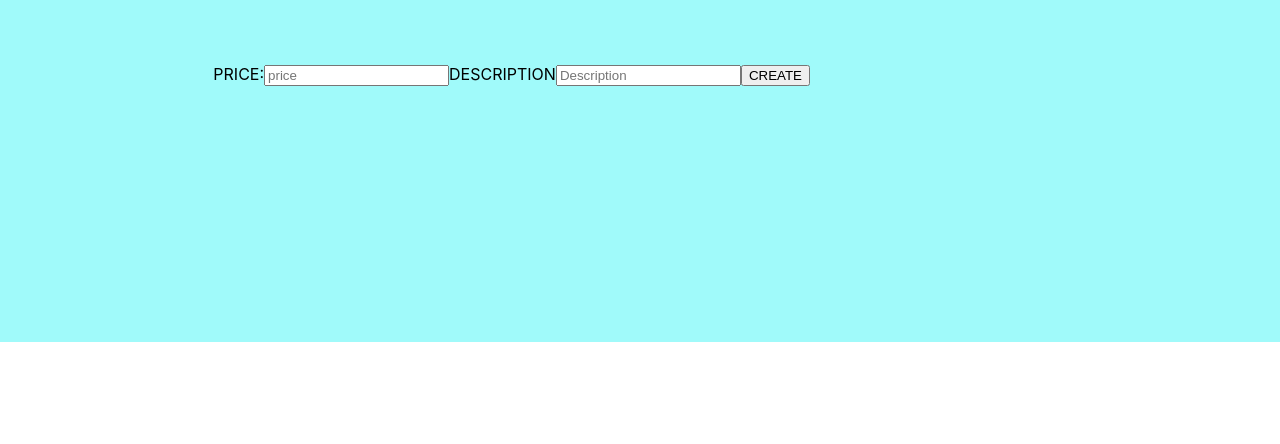
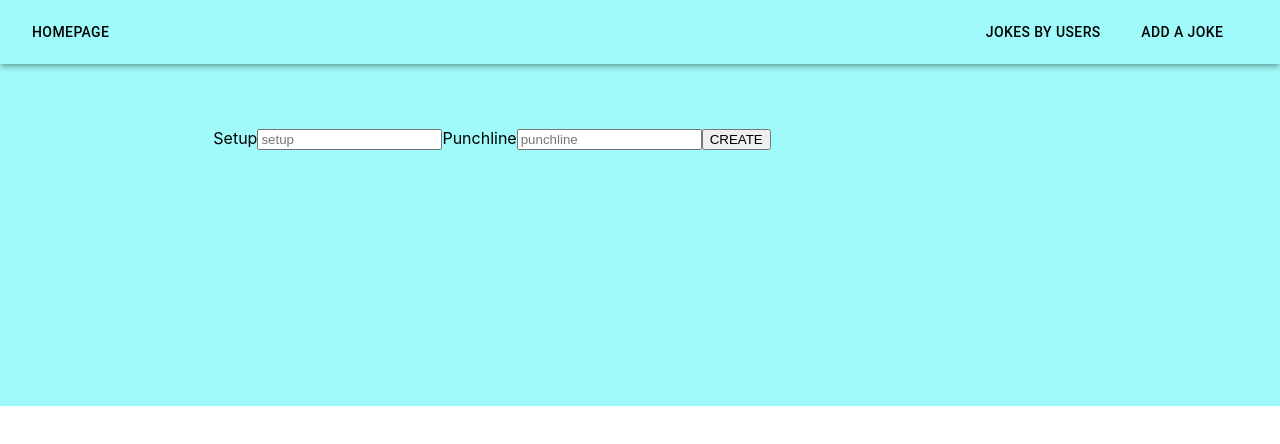
Before and after one commit to manchandajayant/Jokes_app, a React (Create React App) app: page /new in a window 1280 px wide. Shown: the top 444 px of the page. Built offline with nearby package versions, Linux system fonts and the light colour scheme.

Commit message:
reat-share

```diff
--- a/package.json
+++ b/package.json
@@ -13,6 +13,7 @@
     "react-redux": "^7.2.0",
     "react-router-dom": "^5.2.0",
     "react-scripts": "3.4.1",
+    "react-share": "^4.1.0",
     "redux": "^4.0.5",
     "redux-thunk": "^2.3.0",
     "superagent": "^5.2.2"
--- a/src/Actions/jokeActions.js
+++ b/src/Actions/jokeActions.js
@@ -31,7 +31,7 @@ const newJokeCreated = (jokes) => ({
 
 export const newJoke = (data) => (dispatch, getState) => {
   request
-    .post(`${baseUrl}/event`)
+    .post(`${baseUrl}/joke`)
     .send(data)
     .then((res) => {
       const action = newJokeCreated(res.body);
--- a/src/App.js
+++ b/src/App.js
@@ -4,6 +4,8 @@ import "./App.css";
 import { Route } from "react-router-dom";
 import JokesFetched from "./Components/Homepage";
 import NewJokes from "./Components/NewJokes";
+import Userjokelist from "./Components/UserJokes";
+import Navigation from "./Components/Navigation";
 function App() {
   return (
     <Grid
@@ -11,11 +13,15 @@ function App() {
       direction="column"
       style={{ backgroundColor: "rgba(150,250,250,0.9)", marginBottom: "0%" }}
     >
+      <Grid item>
+        <Navigation />
+      </Grid>
       <Grid item container style={{ marginTop: "5%", marginBottom: "20%" }}>
         <Grid item xs={false} sm={2} />
         <Grid item xs={12} sm={8}>
           <Route exact path="/" component={JokesFetched} />
           <Route exact path="/new" component={NewJokes} />
+          <Route exact path="/jokelist" component={Userjokelist} />
         </Grid>
         <Grid item xs={false} sm={2} />
       </Grid>
--- a/src/Components/Homepage.js
+++ b/src/Components/Homepage.js
@@ -1,19 +1,16 @@
 import React, { useState, useEffect } from "react";
-import { useDispatch, useSelector } from "react-redux";
 import Layout from "./Layout";
 import axios from "axios";
 import Grid from "@material-ui/core/Grid";
 import { Button, Typography } from "@material-ui/core";
 import "../App.css";
-import { showAlljokes } from "../Actions/jokeActions";
-
+import { FacebookShareButton } from "react-share";
 const JokesFetched = () => {
   const [data, setData] = useState([]);
   const [punch, setPunch] = useState("");
   const [setup, setSetup] = useState("");
   const [ready, setReady] = useState(false);
-  const jokes = useSelector((state) => state.jokes);
-  const dispatch = useDispatch();
+
   const fetchData = async () => {
     const result = await axios(
       "https://official-joke-api.appspot.com/jokes/programming/random"
@@ -28,8 +25,7 @@ const JokesFetched = () => {
 
   useEffect(() => {
     fetchData();
-    dispatch(showAlljokes());
-  }, [dispatch]);
+  }, []);
 
   useEffect(() => {
     setPunch(data.punchline);
--- /dev/null
+++ b/src/Components/Navigation.js
@@ -0,0 +1,37 @@
+import React from "react";
+import { Toolbar, Typography, AppBar, Button } from "@material-ui/core";
+import { makeStyles } from "@material-ui/core/styles";
+
+import { Link } from "@material-ui/core";
+
+const useStyles = makeStyles(() => ({
+  typoStyles: {
+    flex: 1,
+  },
+}));
+const Navigation = () => {
+  const classes = useStyles();
+  return (
+    <AppBar
+      position="static"
+      style={{ backgroundColor: "rgba(150,250,250,0.1)" }}
+    >
+      <Toolbar>
+        <Typography className={classes.typoStyles} style={{ color: "#000000" }}>
+          <Button href="/" style={{ color: "#000" }}>
+            Homepage
+          </Button>
+        </Typography>
+        <Button href="/jokelist" style={{ marginRight: "2%", color: "black" }}>
+          Jokes by users
+        </Button>
+
+        <Button href="/new" style={{ marginRight: "2%", color: "black" }}>
+          Add a Joke
+        </Button>
+      </Toolbar>
+    </AppBar>
+  );
+};
+
+export default Navigation;
--- a/src/Components/NewJokes.js
+++ b/src/Components/NewJokes.js
@@ -15,21 +15,21 @@ const NewJokContainer = () => {
   console.log(newJoke());
   return (
     <div>
-      PRICE:
+      Setup
       <input
         type="text"
-        name="price"
-        placeholder="price"
-        // onChange={(e) => setPrice(e.target.value)}
-        // value={price}
+        name="setup"
+        placeholder="setup"
+        onChange={(e) => setSetup(e.target.value)}
+        value={setup}
       />
-      DESCRIPTION
+      Punchline
       <input
         type="text"
-        name="description"
-        placeholder="Description"
-        // onChange={(e) => setDescription(e.target.value)}
-        // value={description}
+        name="punchline"
+        placeholder="punchline"
+        onChange={(e) => setPunchline(e.target.value)}
+        value={punchline}
       />
       <button onClick={onSubmit}>CREATE</button>
     </div>
--- /dev/null
+++ b/src/Components/UserJokes.js
@@ -0,0 +1,52 @@
+import React, { useState, useEffect } from "react";
+import { useDispatch, useSelector } from "react-redux";
+import { showAlljokes } from "../Actions/jokeActions";
+import { Card, Typography } from "@material-ui/core";
+import { makeStyles } from "@material-ui/core";
+const useStyles = makeStyles({
+  root: {
+    Width: 200,
+    height: 100,
+    backgroundColor: "#8FEFAD",
+    border: "solid black 0.2px",
+    boxShadow: "1px 1px rgba(150,250,25,0.)",
+  },
+
+  title: {
+    fontSize: 14,
+  },
+  pos: {
+    marginBottom: 12,
+  },
+});
+const Userjokelist = () => {
+  const classes = useStyles();
+  const jokes = useSelector((state) => state.jokes);
+  const dispatch = useDispatch();
+
+  useEffect(() => {
+    dispatch(showAlljokes());
+  }, [dispatch]);
+  console.log(jokes);
+  return (
+    <div>
+      {jokes.map((joke) => {
+        return (
+          <div>
+            <Card classes={classes.root}>
+              <Typography variant="h4" component="h2">
+                {joke.setup}
+              </Typography>
+
+              <Typography variant="h4" component="h2">
+                {joke.punchline}
+              </Typography>
+            </Card>
+          </div>
+        );
+      })}
+    </div>
+  );
+};
+
+export default Userjokelist;
```
Also changed, not shown: 1 other file (tests, documents, lock files or other folders).
